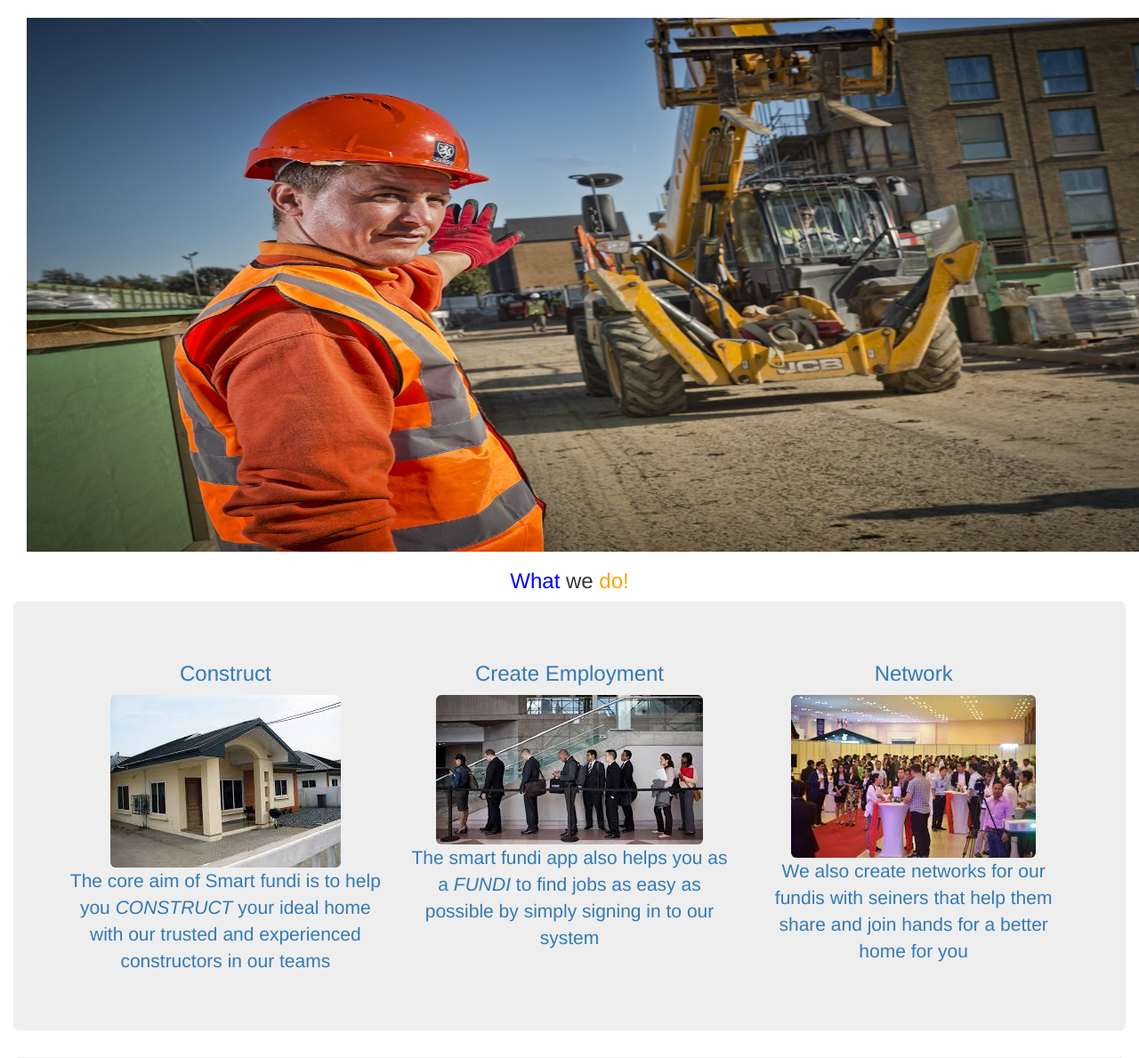
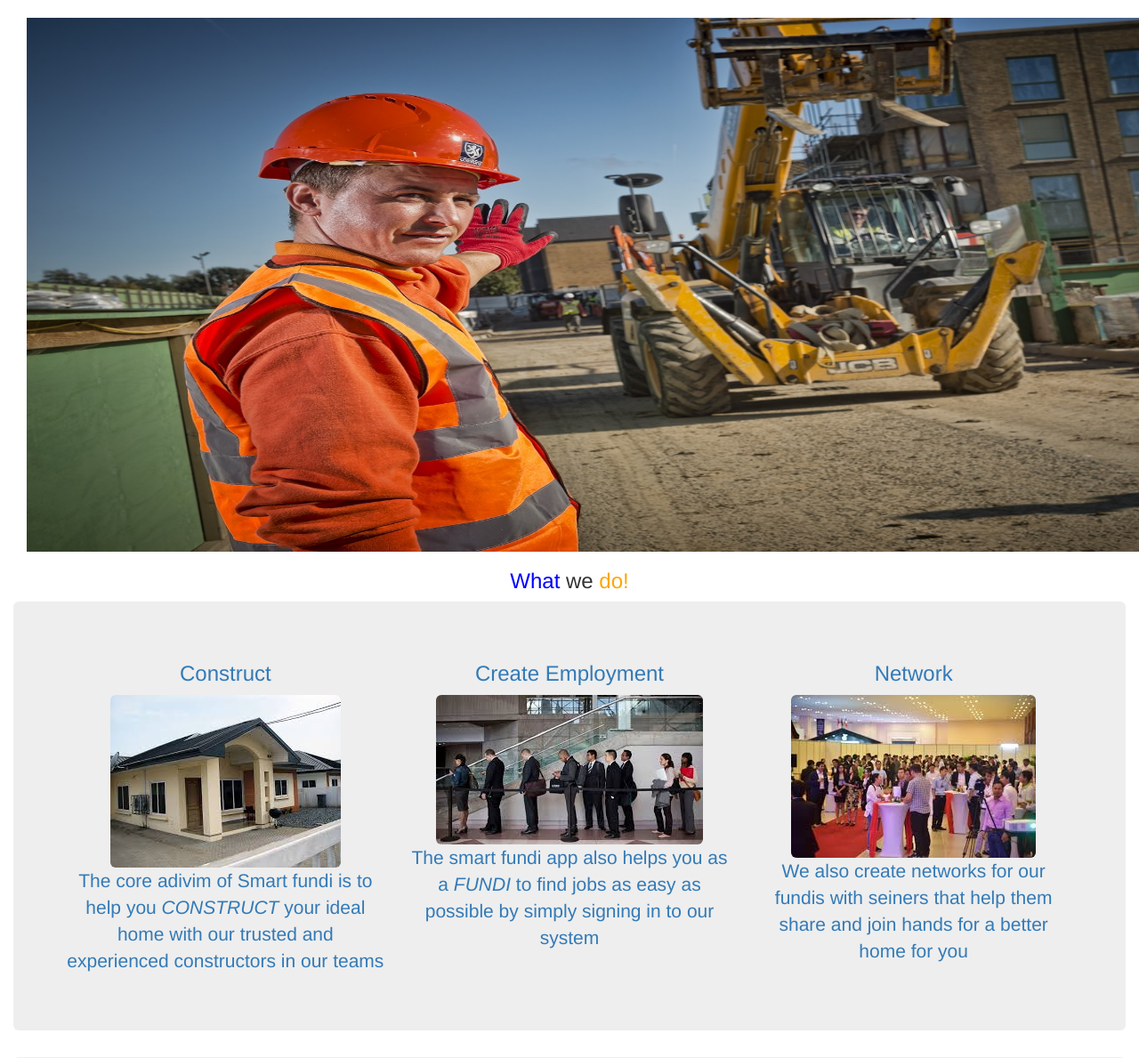
Before and after one commit to Andrewananda/Smart-Fundi, a CodeIgniter app: page /smartfundi/ in a window 1280 px wide; the page is wider, and only the part inside the window is pictured. Shown: the part 52-1241 px from the top of that part at 89% size. Run offline with CodeIgniter, Linux system fonts and the light colour scheme; some libraries are stand-ins or nearby versions.

Commit message:
initial commit

```diff
--- a/application/views/show.php
+++ b/application/views/show.php
@@ -15,7 +15,7 @@
 <!--						<i>Find trusted contractors for your ideal home </i>-->
 <!--					</h4>-->
 					<div class="container-fluid">
-						<img src="./assets/images/constr.jpg" alt="home" width="1500px" height="600px">
+						<img src="./assets/images/constr.jpg" alt="home" style="margin: 0 auto" width="1600px" height="600px">
 					</div>
 					<div class="what-we-do">
 						<h3><span class="part">What</span> we <span class="end">do!</span></h3>
@@ -24,7 +24,7 @@
 							<div class="col-md-4">
 								<a href="<?php echo base_url('index.php/show/form_create')?>"><h3>Construct</h3>
 								<img src="./assets/images/const.jpeg" alt="constract" class="img img-rounded">
-								<p>The core aim of Smart fundi is to help you <em>CONSTRUCT</em> your ideal home with our trusted
+								<p>The core adivim of Smart fundi is to help you <em>CONSTRUCT</em> your ideal home with our trusted
 								and experienced constructors in our teams</p>
 								</a>
 
```
